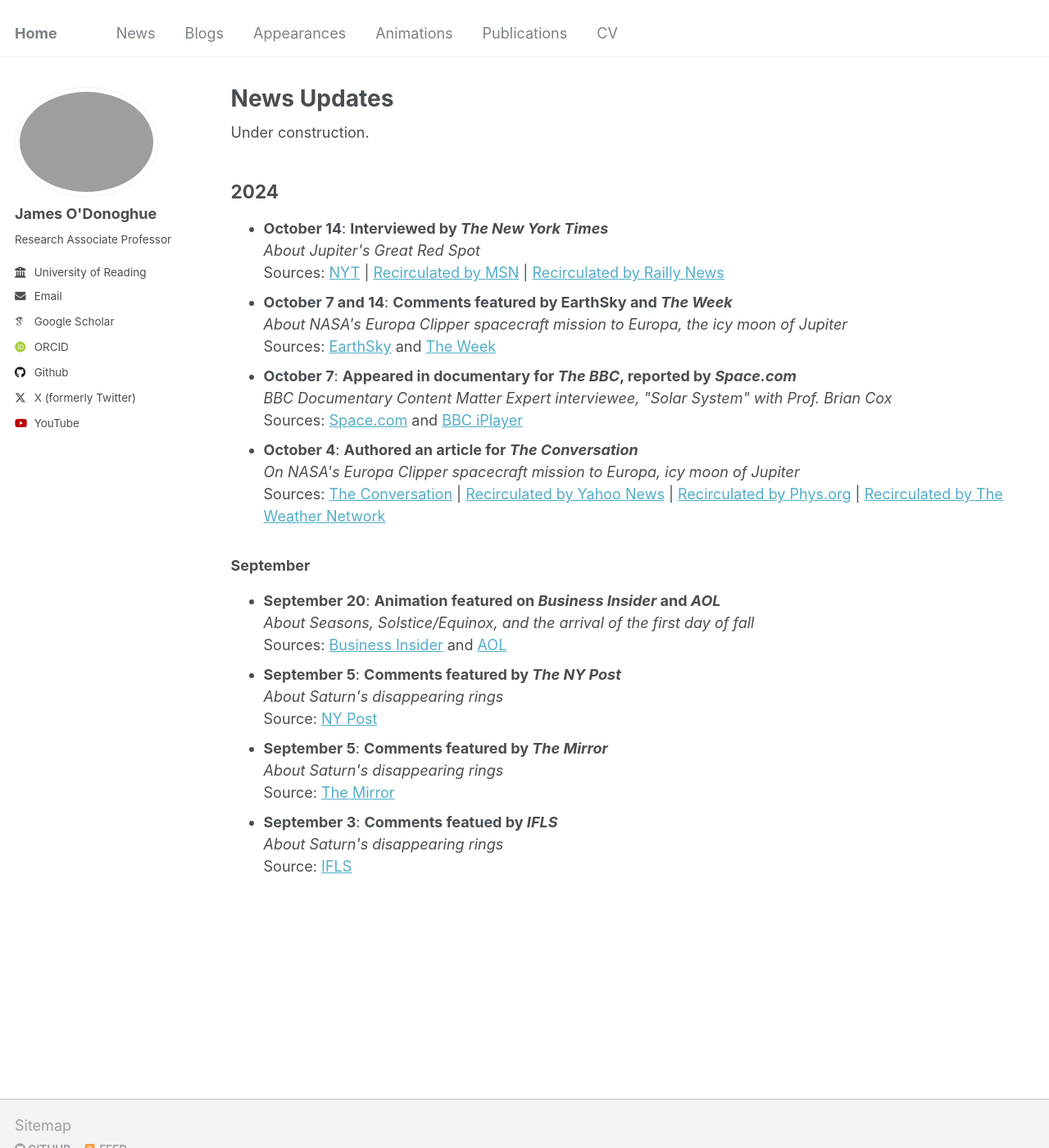
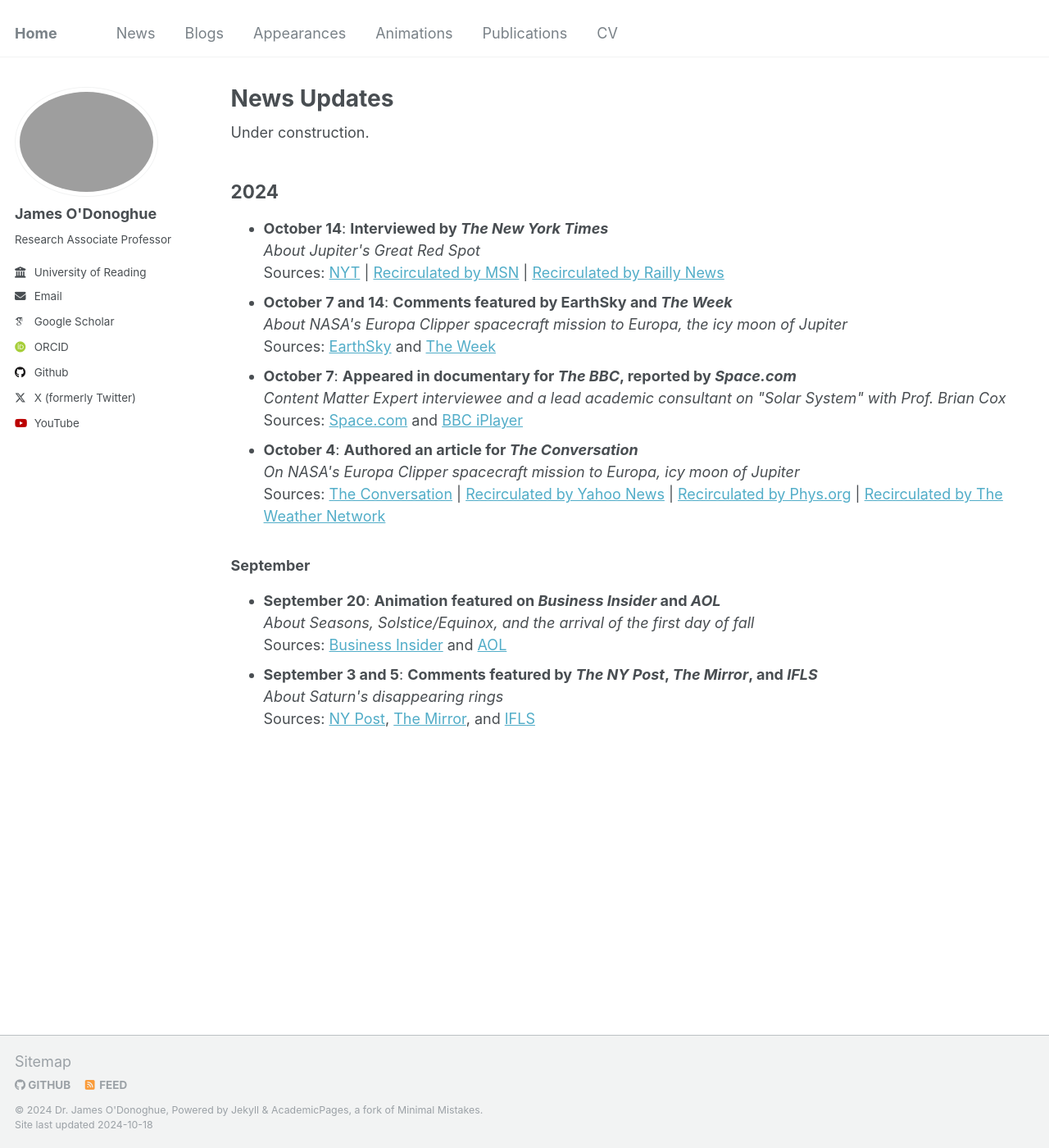
Before and after one commit to odonoghuespace/odonoghuespace.github.io, a Jekyll site: the page built from _pages/news.html, in a window 1280 px wide and 1400 px high. Shown: the whole window at 82% size. Built offline with Jekyll 4.4.1, drawn with Linux system fonts in a browser that asks for light colours; some web fonts are replaced.

Commit message:
Update news.html

```diff
--- a/_pages/news.html
+++ b/_pages/news.html
@@ -20,7 +20,7 @@ Under construction.
     Sources: <a href="https://earthsky.org/space/europa-clipper-jupiters-icy-ocean-moon/">EarthSky</a> and <a href="https://theweek.com/science/nasa-mission-to-probe-possibility-of-life-on-europa">The Week</a>
   </li>
   <li><strong>October 7</strong>: <strong>Appeared in documentary for <em>The BBC</em>, reported by <em>Space.com</em></strong><br>
-    <em>BBC Documentary Content Matter Expert interviewee, "Solar System" with Prof. Brian Cox</em><br>
+    <em> Content Matter Expert interviewee and a lead academic consultant on "Solar System" with Prof. Brian Cox</em><br>
     Sources: <a href="https://www.space.com/entertainment/space-movies-shows/watch-solar-system-online-and-on-tv">Space.com</a> and <a href="https://www.bbc.co.uk/iplayer/episode/m002388f/solar-system-series-1-5-strange-worlds?seriesId=unsliced">BBC iPlayer</a>
   </li>
   <li><strong>October 4</strong>: <strong>Authored an article for <em>The Conversation</em></strong><br>
@@ -38,16 +38,9 @@ Under construction.
     <em>About Seasons, Solstice/Equinox, and the arrival of the first day of fall</em><br>
     Sources: <a href="https://www.businessinsider.com/when-is-first-day-of-fall-september-equinox-2019-9">Business Insider</a> and <a href="https://www.aol.com/first-day-fall-arrives-sunday-155321083.html?guccounter=1&guce_referrer=aHR0cHM6Ly93d3cuZ29vZ2xlLmNvbS8&guce_referrer_sig=AQAAAIB4iYPJmvGXD3REejPWA5bwa0uZD-8A56Gh5aZAyFosx5VhrIKT2f3T4uj7yFguwqrkk1UntD2DH3C4QKtqDSTpyrJ7dAqXHcY1itP1uE1h2bdDWhT1duqtMjQnd8zU1SzQsr19Ei5euGZk2NeWiFRk97GH_phucJNtaR5tU0Gy">AOL</a>
   </li>
-  <li><strong>September 5</strong>: <strong>Comments featured by <em>The NY Post</em></strong><br>
+  <li><strong>September 3 and 5</strong>: <strong>Comments featured by <em>The NY Post</em>, <em>The Mirror</em>, and <em>IFLS</em></strong><br>
     <em>About Saturn's disappearing rings</em><br>
-    Source: <a href="https://nypost.com/2024/09/05/lifestyle/saturns-iconic-rings-will-disappear-in-a-few-months-heres-why/">NY Post</a>
+    Sources: <a href="https://nypost.com/2024/09/05/lifestyle/saturns-iconic-rings-will-disappear-in-a-few-months-heres-why/">NY Post</a>, <a href="https://www.mirror.co.uk/news/world-news/saturns-iconic-rings-disappear-planet-33604149">The Mirror</a>, and <a href="https://www.iflscience.com/you-will-soon-get-a-chance-to-see-saturn-without-its-glorious-rings-75801">IFLS</a>
   </li>
-  <li><strong>September 5</strong>: <strong>Comments featured by <em>The Mirror</em></strong><br>
-    <em>About Saturn's disappearing rings</em><br>
-    Source: <a href="https://www.mirror.co.uk/news/world-news/saturns-iconic-rings-disappear-planet-33604149">The Mirror</a>
-  </li>
-  <li><strong>September 3</strong>: <strong>Comments featued by <em>IFLS</em></strong><br>
-    <em>About Saturn's disappearing rings</em><br>
-    Source: <a href="https://www.iflscience.com/you-will-soon-get-a-chance-to-see-saturn-without-its-glorious-rings-75801">IFLS</a>
-  </li>
+
 </ul>
```
